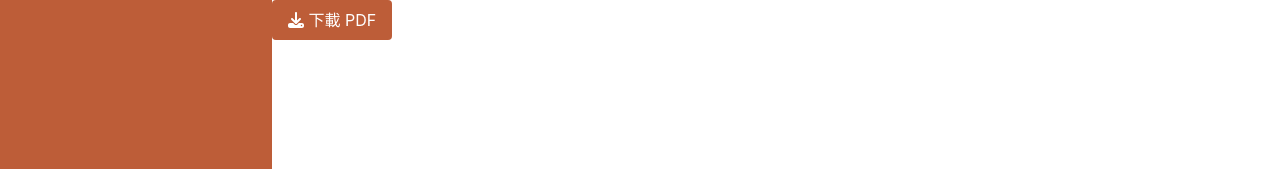
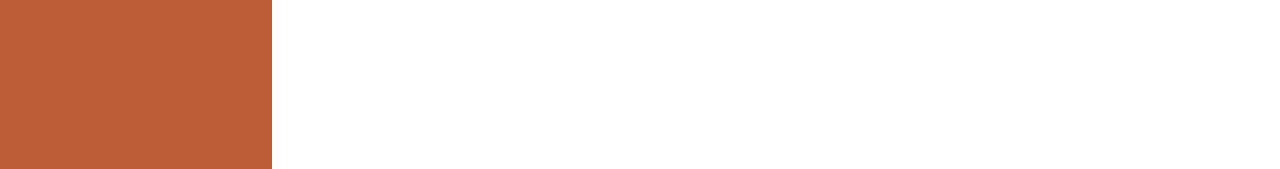
Before and after one commit to wesley7745/Works-and-Achievements, a plain HTML site: page index.html in a window 1280 px wide. Shown: the top 169 px of the page. Drawn offline with nearby package versions, Linux system fonts and the light colour scheme; a web font is replaced by a local one.

Commit message:
Update index.html

```diff
--- a/index.html
+++ b/index.html
@@ -139,12 +139,6 @@
        display: block;
    }
    </style>
-<!-- 在每個 PDF object 後添加的下載按鈕 HTML -->
-<div class="mobile-pdf-button">
-    <a href="您的PDF路徑" class="btn-download" download>
-        <i class="fas fa-download"></i> 下載 PDF
-    </a>
-</div>
 
    <script>
    document.addEventListener('DOMContentLoaded', function() {
```
